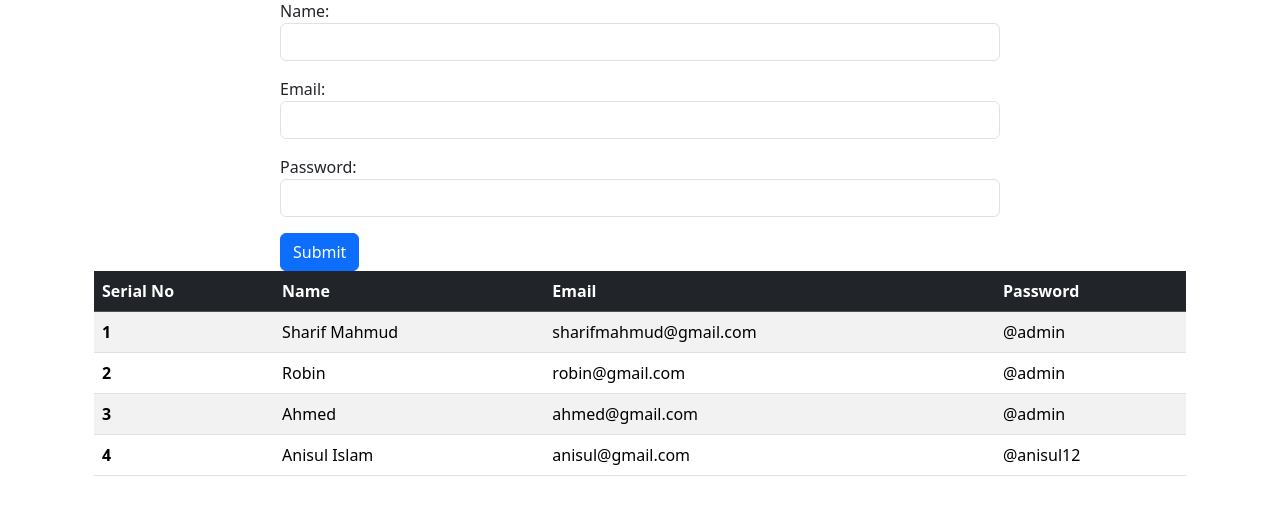
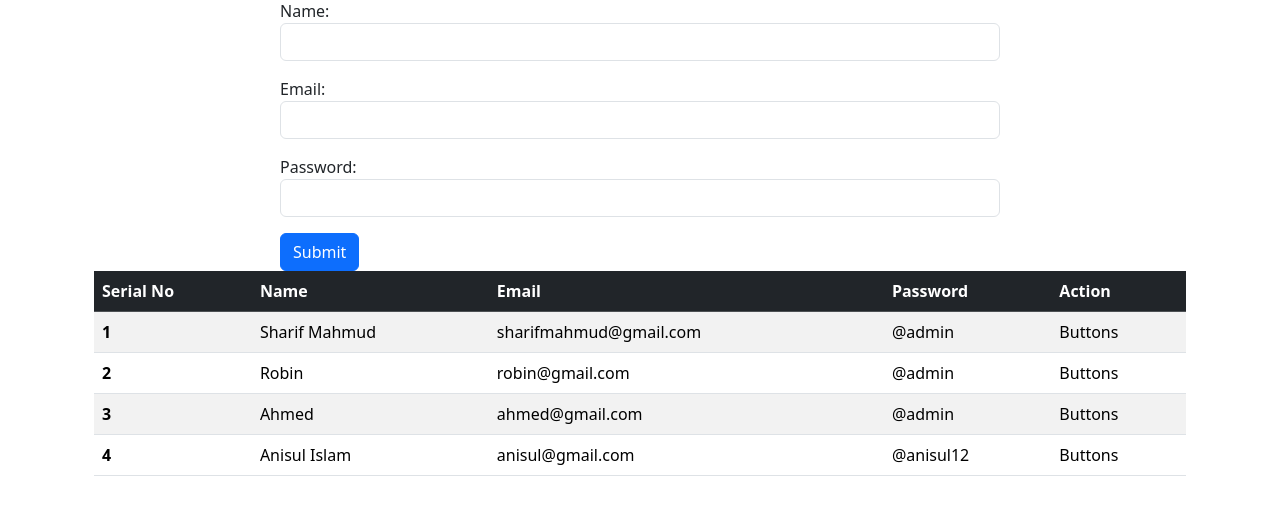
Before and after one commit to devsharifmahmud/EmployeeInformationSystem, a Django app: page / in a window 1280 px wide. Shown: the part 277-800 px from the top of the page. Run offline with Django 5.2, Linux system fonts and the light colour scheme; data comes from the database, SQL or seed files in the repository; both versions use the stored data as it was after the commit.

Commit message:
Update Code

```diff
--- a/templates/apps/index.html
+++ b/templates/apps/index.html
@@ -24,6 +24,7 @@
             <th scope="col">Name</th>
             <th scope="col">Email</th>
             <th scope="col">Password</th>
+            <th scope="col">Action</th>
         </tr>
         </thead>
         <tbody>
@@ -33,6 +34,7 @@
             <td>{{ i.name }}</td>
             <td>{{ i.email }}</td>
             <td>@{{ i.password }}</td>
+            <td>Buttons</td>
         </tr>
         {% endfor %}
         </tbody>
```
Also changed, not shown: db.sqlite3.
